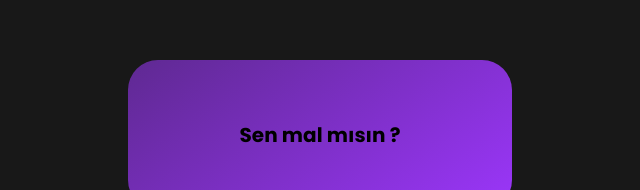
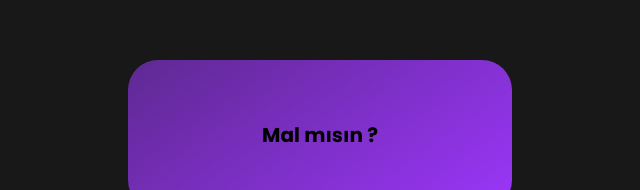
Before and after one commit to 1967yunus6161/proje.github.io, a plain HTML site: page index.html in a window 1280 px wide. Shown: the part 261-451 px from the top of the page, 320-960 px from the left. Drawn offline with Linux system fonts and the light colour scheme.

Commit message:
Add files via upload

```diff
--- a/index.html
+++ b/index.html
@@ -3,14 +3,14 @@
 <head>
     <meta charset="UTF-8">
     <meta name="viewport" content="width=device-width, initial-scale=1.0">
-    <title>Sen mal mısın ?</title>
+    <title>Mal mısın ?</title>
     <link rel="stylesheet" href="style.css">
 </head>
 <body>
 
     <div class="contanier">
     <div class="square">
-        <h1 class="title">Sen mal mısın ?</h1>
+        <h1 class="title">Mal mısın ?</h1>
     </div>
 
     <div class="buttons">
--- a/script.js
+++ b/script.js
@@ -19,11 +19,6 @@ document.addEventListener("DOMContentLoaded", function () {
         }, (i + 2) * 0.5 * 1000); // Her harf için 0.5 saniye bekleyerek gerçek harfin ekranda görünmesini sağlar
     }
 });
-
-
-
-
-
 
 // const heartColors = ['#ff5e5e', '#ffb6b6', '#ff8484', '#ff9292', '#ffaaaa']; // Renkli kalp renkleri
 // const heartInterval = 30; // Her 10 pikselde bir kalp oluştur
```
